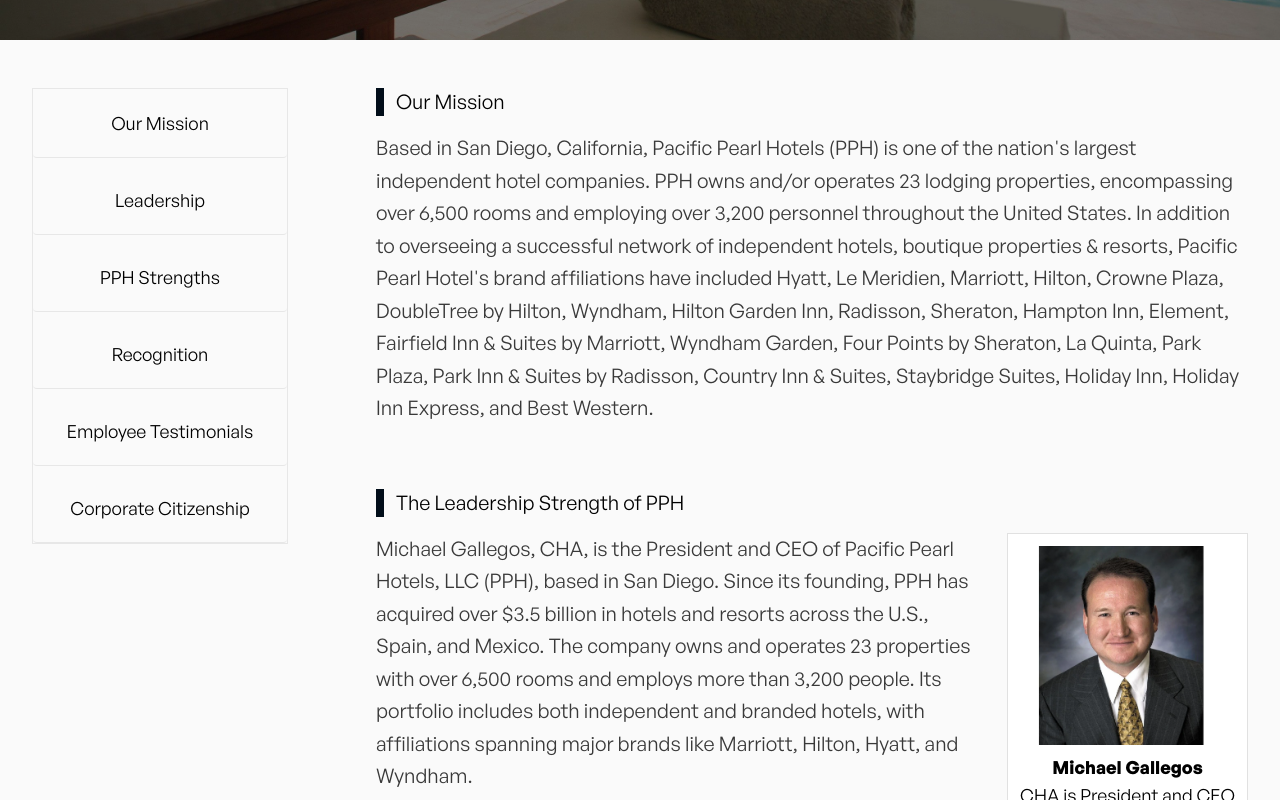
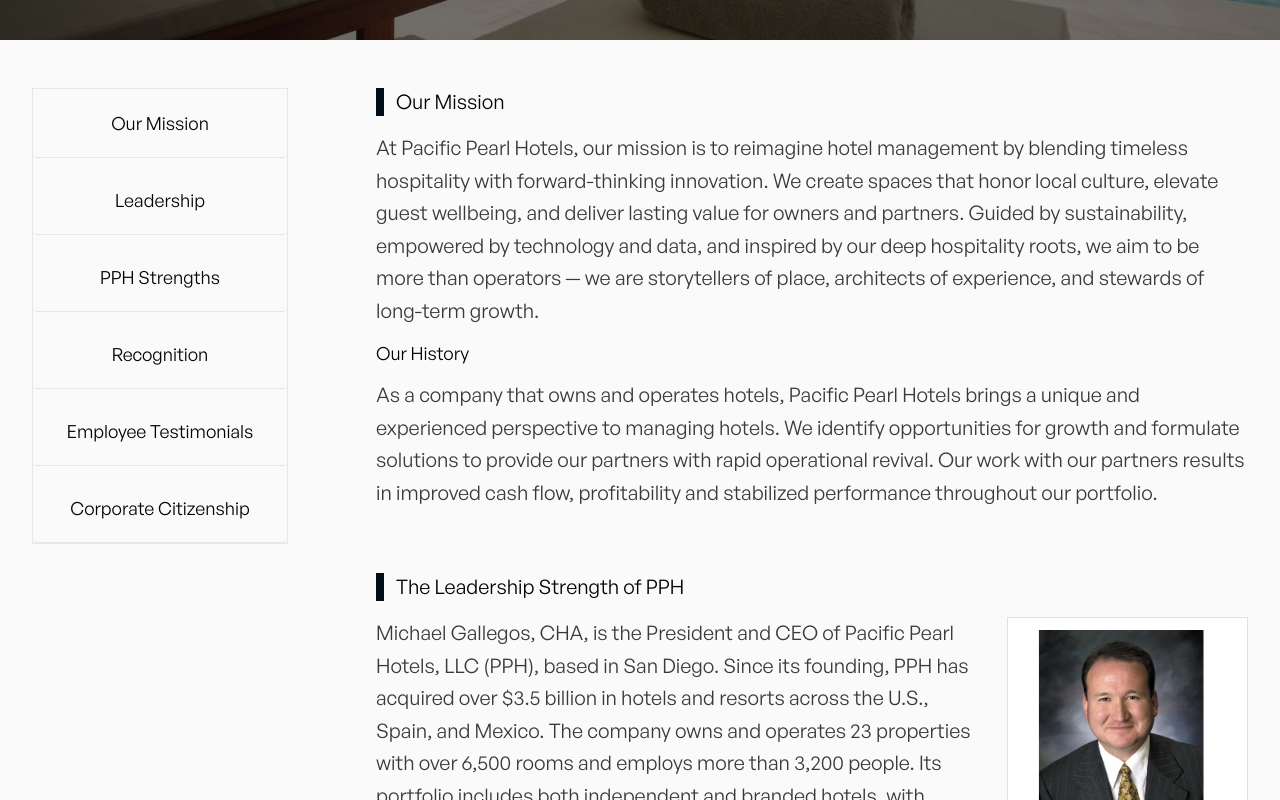
Before and after one commit to Kanha78150/Pacific-Pearl-Hotels, a Next.js app in the folder pph-real-estate/: page /about in a window 1280 px wide. Shown: the part 600-1400 px from the top of the page. Built offline with nearby package versions, Linux system fonts and the light colour scheme.

Commit message:
Some text change in about us page -fix

```diff
--- a/pph-real-estate/components/about/AboutContent.tsx
+++ b/pph-real-estate/components/about/AboutContent.tsx
@@ -26,19 +26,25 @@
             Our Mission
           </h2>
           <p className="text-[#393939] text-xl font-normal font-general leading-relaxed">
-            Based in San Diego, California, Pacific Pearl Hotels (PPH) is one of
-            the nation&apos;s largest independent hotel companies. PPH owns
-            and/or operates 23 lodging properties, encompassing over 6,500 rooms
-            and employing over 3,200 personnel throughout the United States. In
-            addition to overseeing a successful network of independent hotels,
-            boutique properties & resorts, Pacific Pearl Hotel&apos;s brand
-            affiliations have included Hyatt, Le Meridien, Marriott, Hilton,
-            Crowne Plaza, DoubleTree by Hilton, Wyndham, Hilton Garden Inn,
-            Radisson, Sheraton, Hampton Inn, Element, Fairfield Inn & Suites by
-            Marriott, Wyndham Garden, Four Points by Sheraton, La Quinta, Park
-            Plaza, Park Inn & Suites by Radisson, Country Inn & Suites,
-            Staybridge Suites, Holiday Inn, Holiday Inn Express, and Best
-            Western.
+            At Pacific Pearl Hotels, our mission is to reimagine hotel
+            management by blending timeless hospitality with forward-thinking
+            innovation. We create spaces that honor local culture, elevate guest
+            wellbeing, and deliver lasting value for owners and partners. Guided
+            by sustainability, empowered by technology and data, and inspired by
+            our deep hospitality roots, we aim to be more than operators — we
+            are storytellers of place, architects of experience, and stewards of
+            long-term growth.
+          </p>
+          <h3 className="text-lg font-medium font-general text-[#000000] my-3">
+            Our History
+          </h3>
+          <p className="text-[#393939] text-xl font-normal font-general leading-relaxed">
+            As a company that owns and operates hotels, Pacific Pearl Hotels
+            brings a unique and experienced perspective to managing hotels. We
+            identify opportunities for growth and formulate solutions to provide
+            our partners with rapid operational revival. Our work with our
+            partners results in improved cash flow, profitability and stabilized
+            performance throughout our portfolio.
           </p>
         </motion.section>
 
@@ -250,25 +256,13 @@
             Employee Relations
           </h2>
           <p className="text-[#393939] text-xl font-normal font-general leading-relaxed">
-            Michael Gallegos, CHA, is the President and CEO of Pacific Pearl
-            Hotels, LLC (PPH), based in San Diego. Since its founding, PPH has
-            acquired over $3.5 billion in hotels and resorts across the U.S.,
-            Spain, and Mexico. The company owns and operates 23 properties with
-            over 6,500 rooms and employs more than 3,200 people. Its portfolio
-            includes both independent and branded hotels, with affiliations
-            spanning major brands like Marriott, Hilton, Hyatt, and Wyndham.
-          </p>
-          <p className="text-[#393939] text-xl font-normal font-general leading-relaxed">
-            Gallegos earned his {"Bachelor's"} degree from the University of New
-            Mexico, where he served as Student Body President. He also led the
-            American Student Association, representing six million students
-            nationwide. Beginning his hospitality career at age eleven, he is
-            now a Certified Hotel Administrator and was named Ernst & Young’s
-            National Entrepreneur of the Year in 2004. He has served on advisory
-            boards for Wells Fargo and the University of San Diego School of
-            Business. <br /> Michael Gallegos <br /> CHA is President and CEO{" "}
-            <br />
-            Pacific Pearl Hotels, LLC (PPH).
+            We aim to maintain an environment that nurtures and enhances the
+            skills and creativity that each of our employees brings. We
+            understand that honesty, openness, recognition and trust must exist
+            to ensure our success as a corporation and as individuals. The
+            philosophies we operate under at Pacific Pearl Hotels help our
+            personnel to stay highly motivated, secure in their environment and
+            confident in their abilities to perform.
           </p>
         </motion.section>
 
@@ -280,7 +274,7 @@
           transition={{ duration: 0.6 }}
           viewport={{ once: true }}
         >
-          <h2 className="text-lg font-bold mb-4 pl-3 border-l-4 border-blue-500">
+          <h2 className="text-xl font-medium font-general text-[#000000] mb-4 pl-3 border-l-8 border-[#010D19]">
             Corporate Citizenship
           </h2>
           <p className="text-[#393939] text-xl font-normal font-general leading-relaxed">
--- a/pph-real-estate/components/home/AssociationsPortfolio.tsx
+++ b/pph-real-estate/components/home/AssociationsPortfolio.tsx
@@ -4,10 +4,10 @@
 import { motion } from "framer-motion";
 
 const stats = [
-  { value: "1%", label: "Customer Satisfaction Rate" },
-  { value: "1%", label: "Occupancy Rate Achieved" },
-  { value: "1%", label: "Revenue Growth Yearly" },
-  { value: "1%", label: "Repeat Guest Rate" },
+  { value: "87%", label: "Customer Satisfaction Rate" },
+  { value: "56%", label: "Occupancy Rate Achieved" },
+  { value: "87%", label: "Revenue Growth Yearly" },
+  { value: "77%", label: "Repeat Guest Rate" },
 ];
 
 const logos = [
--- a/pph-real-estate/components/home/WhyWeStandOut.tsx
+++ b/pph-real-estate/components/home/WhyWeStandOut.tsx
@@ -3,24 +3,43 @@
 import { useRef } from "react";
 import { motion } from "framer-motion";
 import Image from "next/image";
-import { ChevronLeft, ChevronRight } from "lucide-react";
+import {
+  ChevronLeft,
+  ChevronRight,
+  Users,
+  ConciergeBell,
+  Bed,
+  Ruler,
+} from "lucide-react";
 
 const features = [
   {
     image: "/images/standout/slide1.jpg",
+    icon: Users,
     title: "People-Powered Excellence",
+    description:
+      "Delivering unforgettable guest experiences through passionate and dedicated teams",
   },
   {
     image: "/images/standout/slide2.jpg",
-    title: "Innovative Designs That Inspire and Engage",
+    icon: Bed,
+    title: "Creating Unforgettable Moments for Every Guest",
+    description:
+      "We focus on exceptional experiences that leave lasting impressions.",
   },
   {
     image: "/images/standout/slide3.jpg",
+    icon: ConciergeBell,
     title: "Heartfelt Service That Makes a Difference",
+    description:
+      "We believe in hospitality that connects with guests on a personal level.",
   },
   {
     image: "/images/standout/slide4.jpg",
-    title: "Heartfelt Service That Makes a Difference",
+    icon: Ruler,
+    title: "Innovative Designs That Inspire and Engage",
+    description:
+      "Our design-driven approach creates memorable experiences that resonate.",
   },
 ];
 
@@ -29,9 +48,9 @@
 
   const scroll = (direction: "left" | "right") => {
     if (sliderRef.current) {
-      const scrollAmount = 400; // adjust slide width
+      const slideWidth = sliderRef.current.clientWidth;
       sliderRef.current.scrollBy({
-        left: direction === "left" ? -scrollAmount : scrollAmount,
+        left: direction === "left" ? -slideWidth : slideWidth,
         behavior: "smooth",
       });
     }
@@ -65,7 +84,7 @@
         {/* Cards Container */}
         <div
           ref={sliderRef}
-          className="flex overflow-x-hidden overflow-y-hidden no-scrollbar scroll-smooth"
+          className="flex overflow-x-hidden overflow-y-hidden no-scrollbar scroll-smooth snap-x snap-mandatory"
         >
           {features.map((item, index) => (
             <motion.div
@@ -74,8 +93,10 @@
               whileInView={{ opacity: 1, y: 0 }}
               transition={{ duration: 0.6, delay: index * 0.2 }}
               viewport={{ once: true }}
-              className="relative min-w-[300px] md:min-w-[300px] lg:min-w-[300px] overflow-hidden"
+              className="relative snap-center min-w-full sm:min-w-[300px] lg:min-w-[300px] overflow-hidden group"
             >
+              {/* Base Image + Bottom Title */}
+              <div className="group-hover:opacity-0 transition-opacity duration-500">
                 <Image
                   src={item.image}
                   alt={item.title}
@@ -83,10 +104,23 @@
                   height={400}
                   className="w-full h-[400px] object-cover"
                 />
-              <div className="absolute inset-0 bg-black/40 flex items-end">
-                <p className="text-white p-4 text-lg font-medium">
+                <div className="absolute bottom-0 left-0 w-full bg-black/40 p-3">
+                  <p className="text-white text-lg font-medium">{item.title}</p>
+                </div>
+              </div>
+
+              {/* Overlay (only visible on hover) */}
+              <div
+                className="absolute inset-0 bg-[#01172C] flex flex-col items-center justify-center text-center px-6 py-8
+                    opacity-0 group-hover:opacity-100 transition-opacity duration-500"
+              >
+                <div className="bg-white text-black p-3 rounded-full mb-4">
+                  <item.icon className="w-6 h-6" />
+                </div>
+                <h3 className="text-white text-xl font-semibold mb-2">
                   {item.title}
-                </p>
+                </h3>
+                <p className="text-gray-300 text-sm">{item.description}</p>
               </div>
             </motion.div>
           ))}
```
Lines whose indentation alone changed are shown as unchanged.
